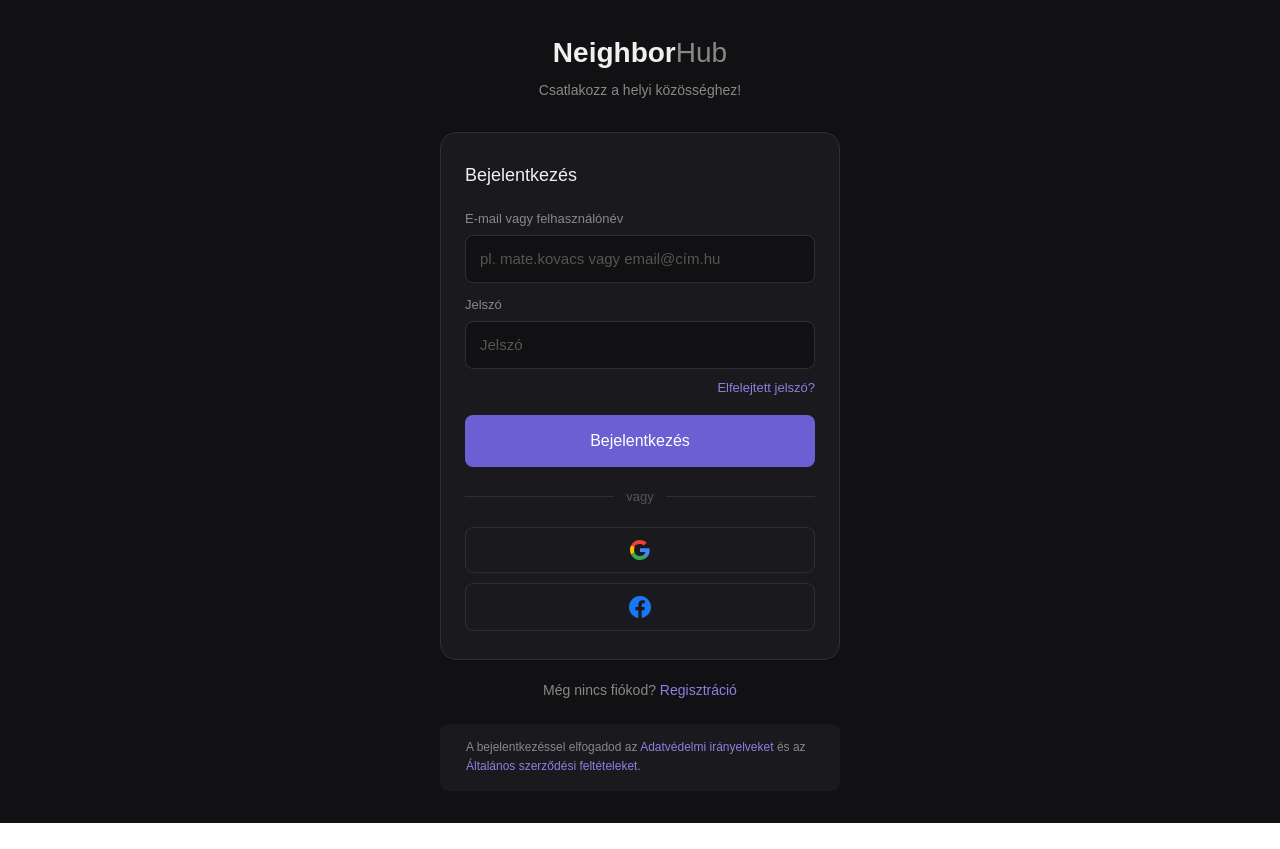
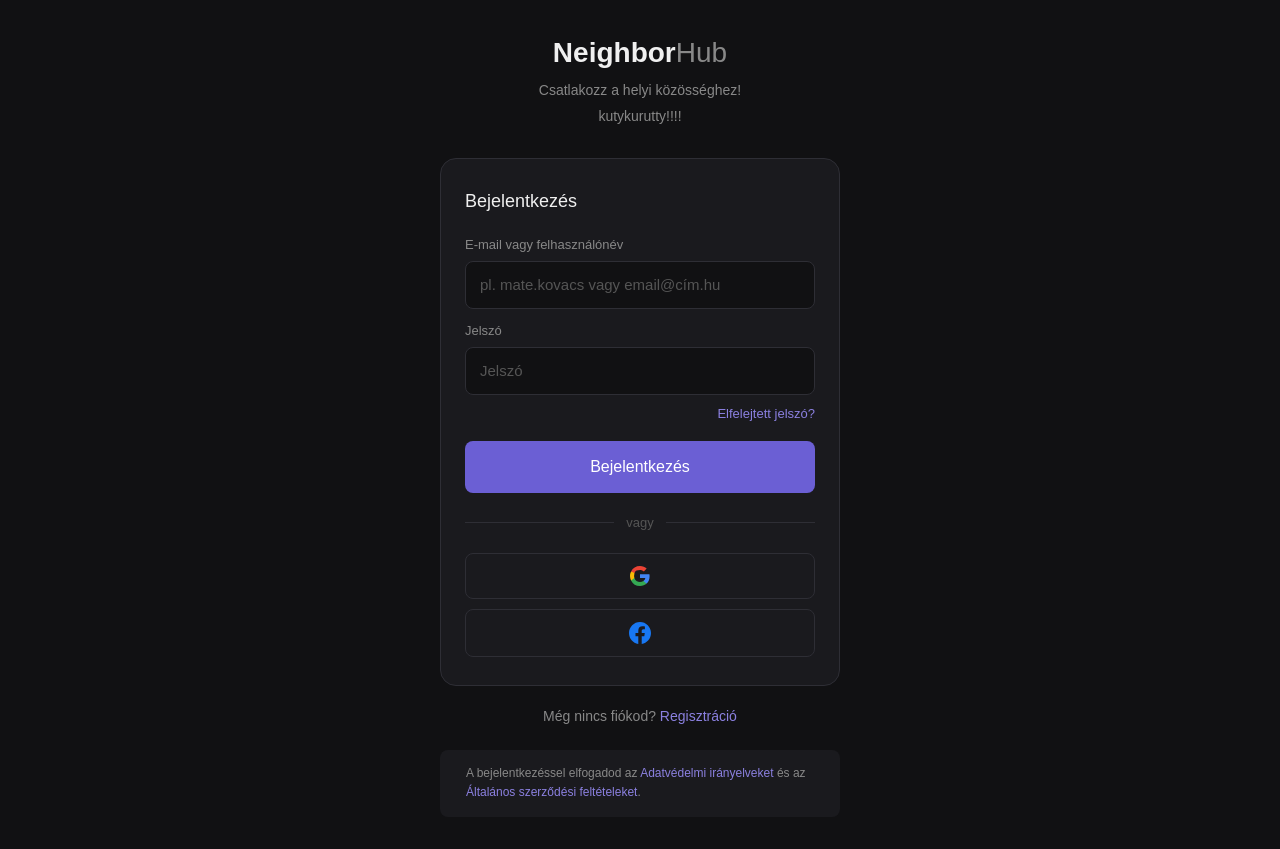
Before and after one commit to santa-mark-1/teszt, a Next.js app: page /login in a window 1280 px wide. Before the commit the page ends 823 px from the top, so only its background shows below. Built offline with nearby package versions, Linux system fonts and the light colour scheme.

Commit message:
P- szoveg valtoztatas

```diff
--- a/app/login/page.tsx
+++ b/app/login/page.tsx
@@ -14,6 +14,7 @@ export default function LoginPage() {
             Neighbor<span className="font-normal text-[#888]">Hub</span>
           </p>
           <p className="text-sm text-[#888] mt-1.5">Csatlakozz a helyi közösséghez!</p>
+          <p className="text-sm text-[#888] mt-1.5">kutykurutty!!!!</p>
         </div>
 
         {/* Card */}
```
